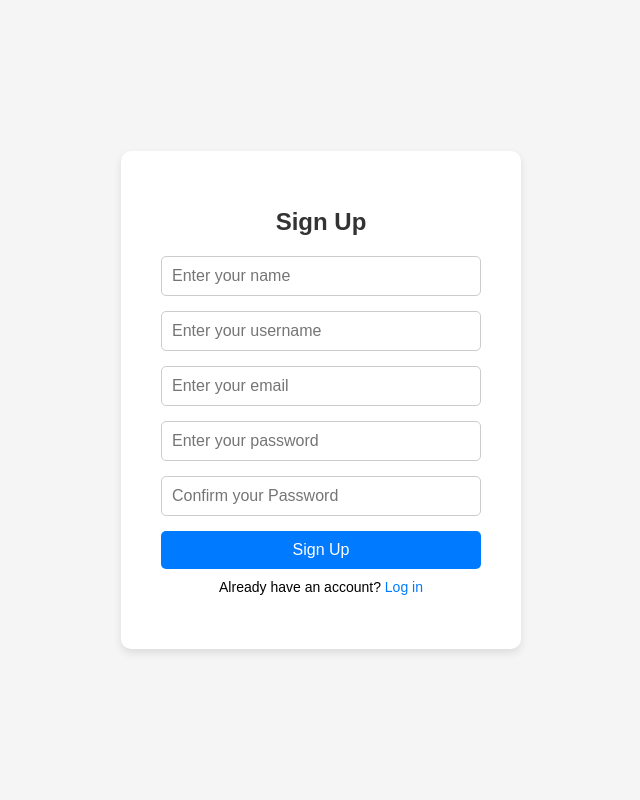
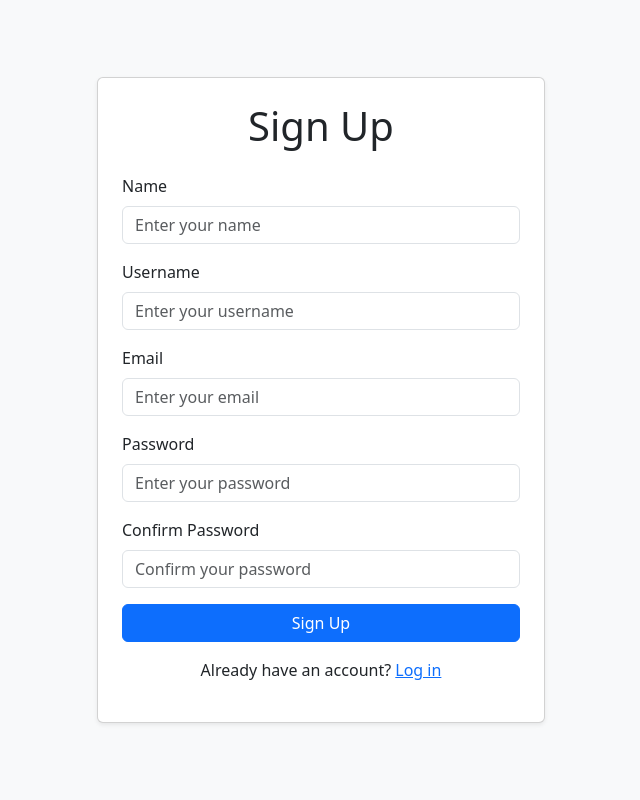
Before and after one commit to harrythe6arry/lab-management, a Flask app: page /signup in a window 1280 px wide. Shown: the whole page, without its empty margins (319-959 px from the left). Run offline with Flask 3, Linux system fonts and the light colour scheme; some libraries are stand-ins or nearby versions.

Commit message:
<add>(frontend): Added bootstrap to login/signup pages

```diff
--- a/requirements.txt
+++ b/requirements.txt
@@ -1,5 +1,3 @@
-<<<<<<< HEAD
-=======
 Flask==3.1.0
 Flask-SQLAlchemy==3.1.1
 Flask-Migrate==4.1.0
@@ -7,4 +5,3 @@ psycopg2==2.9.10
 python-dotenv==1.0.1
 alembic==1.14.0
 pytest==7.0.0
->>>>>>> main
--- a/static/style.css
+++ /dev/null
@@ -1,69 +0,0 @@
-body {
-    background-color: #f5f5f5;
-    font-family: Arial, sans-serif;
-    display: flex;
-    justify-content: center;
-    align-items: center;
-    height: 100vh;
-    margin: 0;
-}
-
-.login-container {
-    background-color: white;
-    border-radius: 10px;
-    box-shadow: 0 4px 8px rgba(0, 0, 0, 0.1);
-    padding: 40px;
-    width: 100%;
-    max-width: 400px;
-    box-sizing: border-box;
-}
-
-h1 {
-    text-align: center;
-    font-size: 24px;
-    margin-bottom: 20px;
-    color: #333;
-}
-
-form {
-    display: flex;
-    flex-direction: column;
-    gap: 15px;
-}
-
-input[type="text"], input[type="password"] {
-    padding: 10px;
-    font-size: 16px;
-    border: 1px solid #ccc;
-    border-radius: 5px;
-    box-sizing: border-box;
-}
-
-button {
-    background-color: #007bff;
-    color: white;
-    padding: 10px;
-    font-size: 16px;
-    border: none;
-    border-radius: 5px;
-    cursor: pointer;
-}
-
-button:hover {
-    background-color: #0056b3;
-}
-
-p {
-    text-align: center;
-    margin-top: 10px;
-    font-size: 14px;
-}
-
-a {
-    color: #007bff;
-    text-decoration: none;
-}
-
-a:hover {
-    text-decoration: underline;
-}
--- a/templates/signup.html
+++ b/templates/signup.html
@@ -4,23 +4,40 @@
     <meta charset="UTF-8">
     <meta name="viewport" content="width=device-width, initial-scale=1.0">
     <title>Sign Up</title>
-    <link rel="stylesheet" href="{{ url_for('static', filename='style.css') }}">
+    <!-- Bootstrap CSS -->
+    <link href="https://cdn.jsdelivr.net/npm/bootstrap@5.3.2/dist/css/bootstrap.min.css" rel="stylesheet">
 </head>
-<body>
-    <div class="login-container">
-        <h1>Sign Up</h1>
+<body class="bg-light d-flex align-items-center justify-content-center vh-100">
+    <div class="card p-4 shadow-sm" style="width: 28rem;">
+
+        <h1 class="text-center mb-4">Sign Up</h1>
         <form action="{{ url_for('signup') }}" method="POST">
-            <input type="text" name="Name" placeholder="Enter your name" required>
-            <input type="text" name="username" placeholder="Enter your username" required>
-            <input type="text" name="email" placeholder="Enter your email" required>
-            <input type="password" name="password" placeholder="Enter your password" required>
-            <input type="password" name="password" placeholder="Confirm your Password" required>
+            <div class="mb-3">
+                <label for="name" class="form-label">Name</label>
+                <input type="text" id="name" name="Name" class="form-control" placeholder="Enter your name" required>
+            </div>
+            <div class="mb-3">
+                <label for="username" class="form-label">Username</label>
+                <input type="text" id="username" name="username" class="form-control" placeholder="Enter your username" required>
+            </div>
+            <div class="mb-3">
+                <label for="email" class="form-label">Email</label>
+                <input type="email" id="email" name="email" class="form-control" placeholder="Enter your email" required>
+            </div>
+            <div class="mb-3">
+                <label for="password" class="form-label">Password</label>
+                <input type="password" id="password" name="password" class="form-control" placeholder="Enter your password" required>
+            </div>
+            <div class="mb-3">
+                <label for="confirm-password" class="form-label">Confirm Password</label>
+                <input type="password" id="confirm-password" name="confirm_password" class="form-control" placeholder="Confirm your password" required>
+            </div>
+            <button type="submit" class="btn btn-primary w-100">Sign Up</button>
+        </form>
+        <p class="text-center mt-3">Already have an account? <a href="{{ url_for('login') }}" class="text-primary">Log in</a></p>
+    </div>
 
-            <button type="submit">Sign Up</button>
-</form>
-
-        </form>
-        <p>Already have an account? <a href="{{ url_for('login') }}">Log in</a></p>
-    </div>
+    <!-- Bootstrap Bundle with Popper -->
+    <script src="https://cdn.jsdelivr.net/npm/bootstrap@5.3.2/dist/js/bootstrap.bundle.min.js"></script>
 </body>
 </html>
```
Also changed, not shown: templates/login.html (+17 -8 lines).
